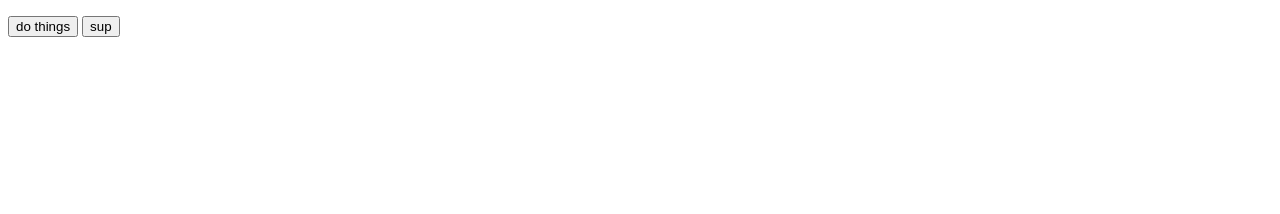
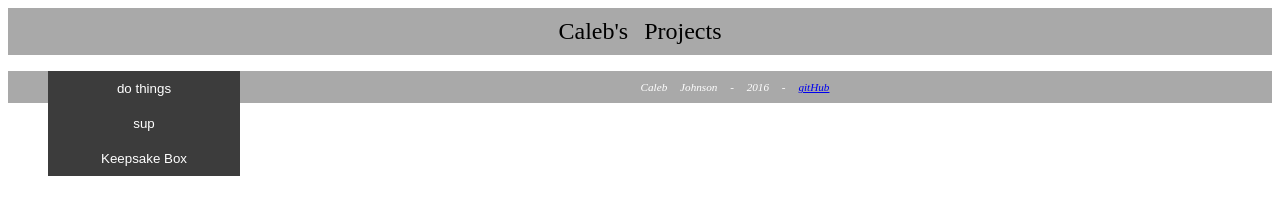
Before and after one commit to eidolonFIRE/portfolio_website, a plain HTML site: page index.html in a window 1280 px wide. Drawn offline with nearby package versions, Linux system fonts and the light colour scheme; no server answers.

Commit message:
adding first article

```diff
--- /dev/null
+++ b/css/main.css
@@ -0,0 +1,53 @@
+p.articlePanel
+{
+	background-color: grey;
+	color: white;
+	margin-left: 30px;
+}
+
+nav
+{
+	float: left;
+	max-width: 200px;
+}
+
+.artBtn
+{
+	background-color: rgba(60,60,60,10);
+	border: none;
+	color: white;
+	text-align: center;
+	display: inline-block;
+	-webkit-transition-duration: 0.2s; /*safari*/
+	transition-duration: 0.2s;
+	padding: 10px;
+	width: 120%;
+}
+.artBtn:hover
+{
+	background-color: rgba(80,80,80,100);
+}
+
+header
+{
+	text-align: center;
+	font-size: 150%;
+	word-spacing: 10px;
+	padding: 10px;
+	color: black;
+	font-style: bold;
+	background-color: darkgrey;
+}
+
+footer
+{
+	text-align: center;
+	font-size: 70%;
+	font-style: italic;
+	word-spacing: 10px;
+	padding: 10px;
+	color: white;
+	background-color: darkgrey;
+
+
+}
--- a/index.html
+++ b/index.html
@@ -1,15 +1,21 @@
 <!DOCTYPE html>
 <html>
 	<head>
+		<link rel="stylesheet" type="text/css" href="css/main.css">
 		<script src="https://ajax.googleapis.com/ajax/libs/jquery/1.12.4/jquery.min.js"></script>
 		<script src="scripts/main.js"></script>
 	</head>
 	<body>
-		<p>
-			<button class="artBtn" value="article1">do things</button>
-			<button class="artBtn" value="article2">sup</button>
-		</p>
+		<header>Caleb's Projects</header>
+		<nav>
+			<ol>
+				<button class="artBtn" value="article1">do things</button>
+				<button class="artBtn" value="article2">sup</button>
+				<button class="artBtn" value="Magical_Keepsake_Box">Keepsake Box</button>
+			</ol>
+		</nav>
 		<p id="articlePanel" style="background:rgb(230,230,230);">
 		</p>
+		<footer>Caleb Johnson - 2016 - <a href="https://github.com/eidolonFIRE/portfolio_website">gitHub</a></footer>
 	</body>
 </html>
```
Also changed, not shown: articles/Magical_Keepsake_Box/Magical_Keepsake_Box.html (added, +42 -0 lines), articles/Magical_Keepsake_Box/images/drawing1.jpg (added), articles/Magical_Keepsake_Box/images/drawing2.jpg (added), articles/Magical_Keepsake_Box/images/drawing3.jpg (added).
